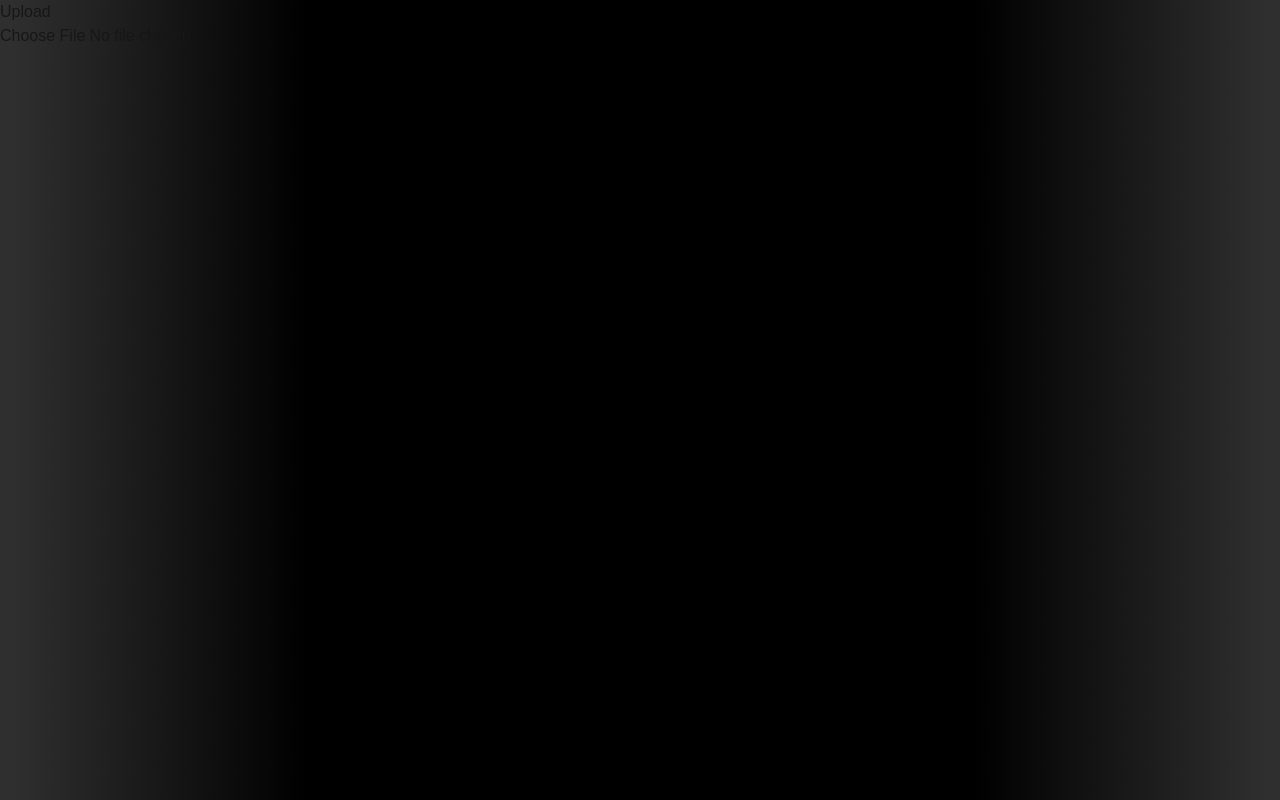
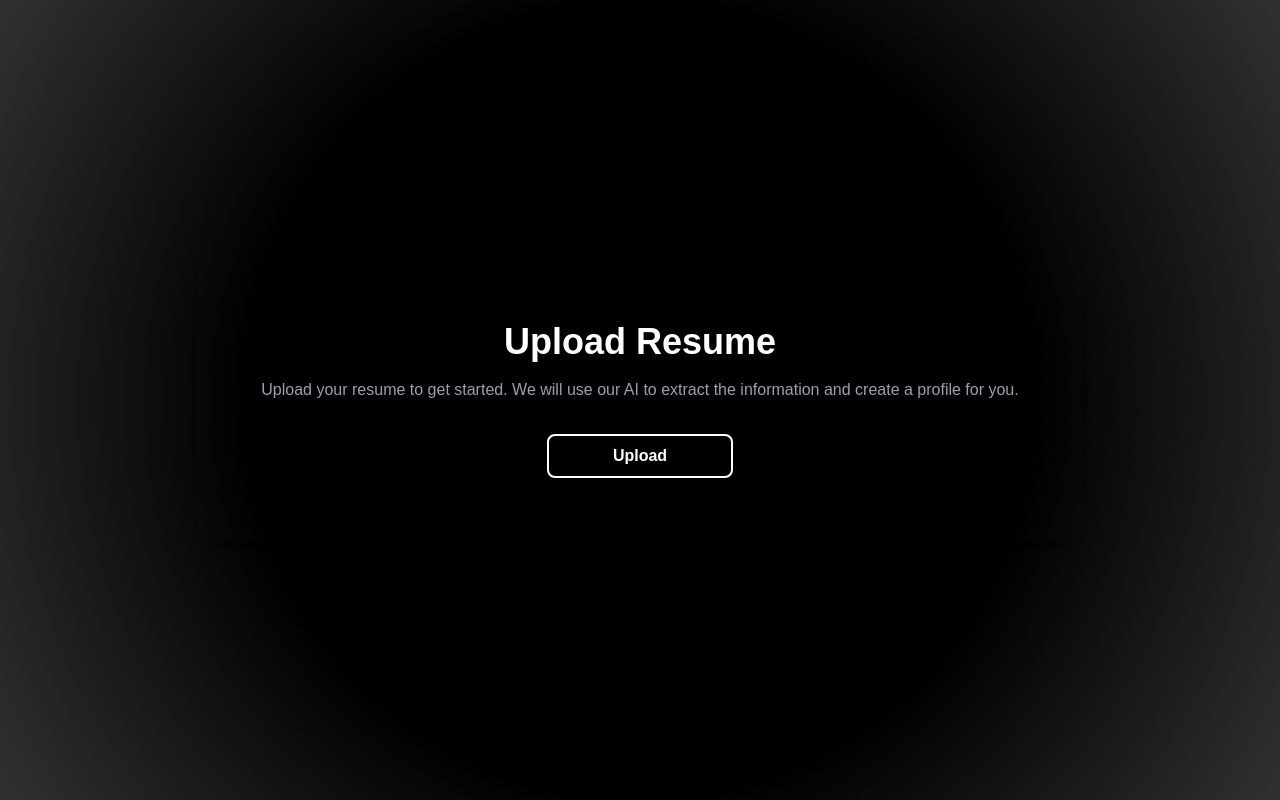
Before and after one commit to VinayMandhaan/ats-ai-recruiter, a Next.js app: page /upload in a window 1280 px wide. Built offline with nearby package versions, Linux system fonts and the light colour scheme.

Commit message:
Upload Page Design and Button Component

```diff
--- /dev/null
+++ b/app/components/Button.tsx
@@ -0,0 +1,14 @@
+
+interface ButtonProps {
+    children: React.ReactNode;
+    onClick: () => void;
+    disabled?: boolean;
+}
+
+const Button = ({ children, onClick, disabled }: ButtonProps) => {
+    return (
+        <button onClick={onClick} className={'bg-transparent border-white border-2 hover:bg-white hover:text-black transition-all duration-300 text-white px-16 py-2 rounded-lg mt-8 font-semibold cursor-pointer'} disabled={disabled}>{children}</button>
+    )
+}
+
+export default Button;
--- a/app/upload/page.tsx
+++ b/app/upload/page.tsx
@@ -1,10 +1,15 @@
 'use client'
 
 import axios from "axios"
+import { useRef, useState } from "react"
+import Button from "../components/Button"
 
 const Upload = () => {
+    const [isLoading, setIsLoading] = useState(false)
+    const fileInputRef = useRef<HTMLInputElement>(null)
 
     const handleFileChange = async (e: React.ChangeEvent<HTMLInputElement>) => {
+        setIsLoading(true)
         const file = e.target.files?.[0]
         if (file) {
             const formData = new FormData()
@@ -12,19 +17,39 @@ const Upload = () => {
             await axios.post('/api/upload-cv', formData)
                 .then(response => {
                     console.log(response.data)
+                    setIsLoading(false)
+
                 })
                 .catch(error => {
                     console.error('Error', error)
+                    setIsLoading(false)
+
                 })
         }
     }
 
-
+    if (isLoading) {
+        return (
+            <div className="flex flex-col items-center justify-center h-screen w-full p-4">
+                <div className="flex flex-col items-center justify-center p-16 rounded-lg shadow-md">
+                    <h3 className="text-gray-400 text-4xl font-bold">Generating Profile...</h3>
+                </div>
+            </div>
+        )
+    }
 
     return (
-        <div>
-            <h1>Upload</h1>
-            <input type="file" onChange={handleFileChange} />
+        <div className="flex flex-col items-center justify-center h-screen w-full p-4">
+            <div className="flex flex-col items-center justify-center p-16 rounded-lg shadow-md">
+                <h3 className="text-white text-4xl font-bold">Upload Resume</h3>
+                <div className="w-full flex flex-col items-center justify-center mt-4 rounded-lg text-white">
+                    <p className="text-center text-gray-400">Upload your resume to get started. We will use our AI to extract the information and create a profile for you.</p>
+                    <div className="w-full flex items-center justify-center">
+                        <input ref={fileInputRef} type="file" className="hidden" onChange={handleFileChange} />
+                        <Button onClick={() => fileInputRef.current?.click()}>Upload</Button>
+                    </div>
+                </div>
+            </div>
         </div>
     )
 }
```
